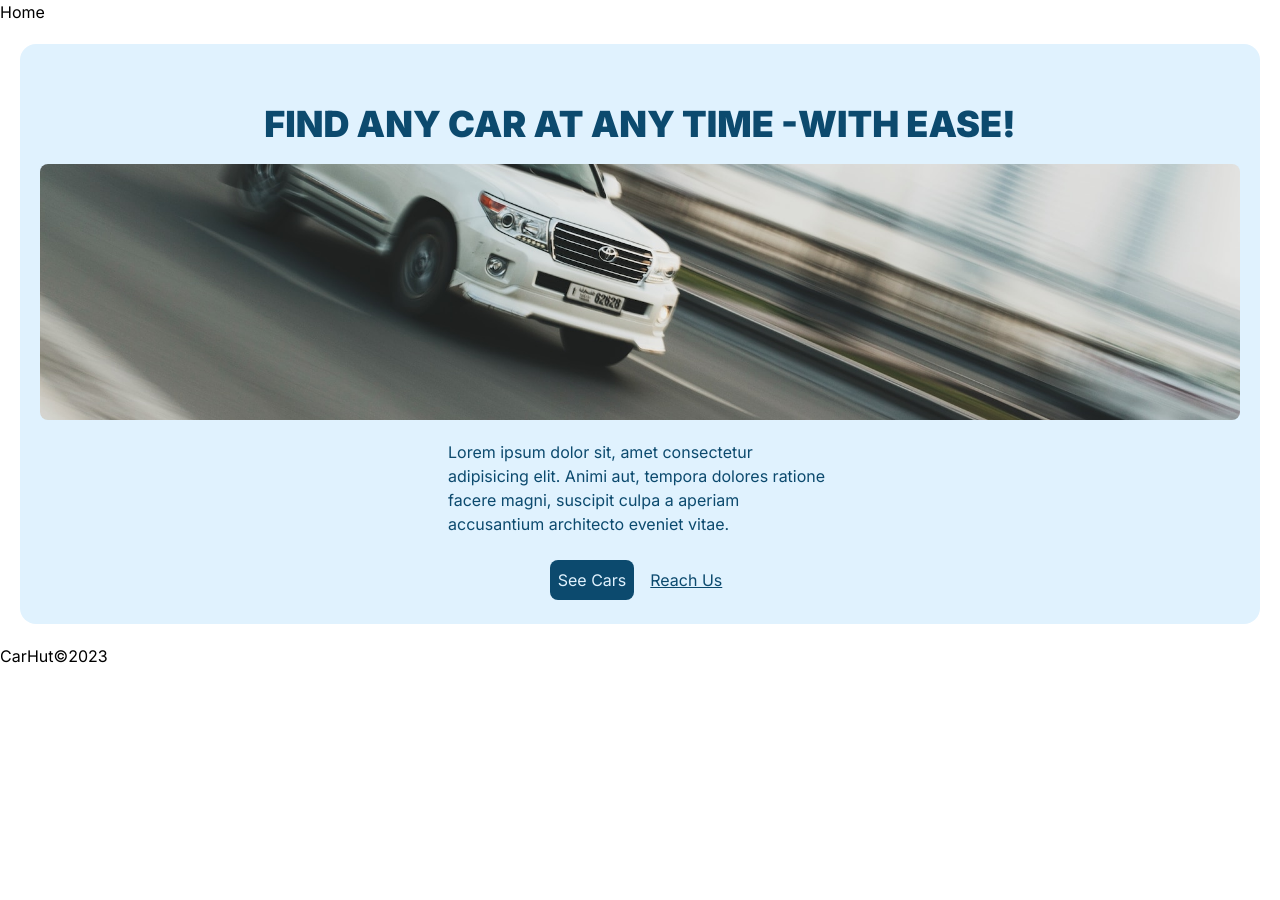
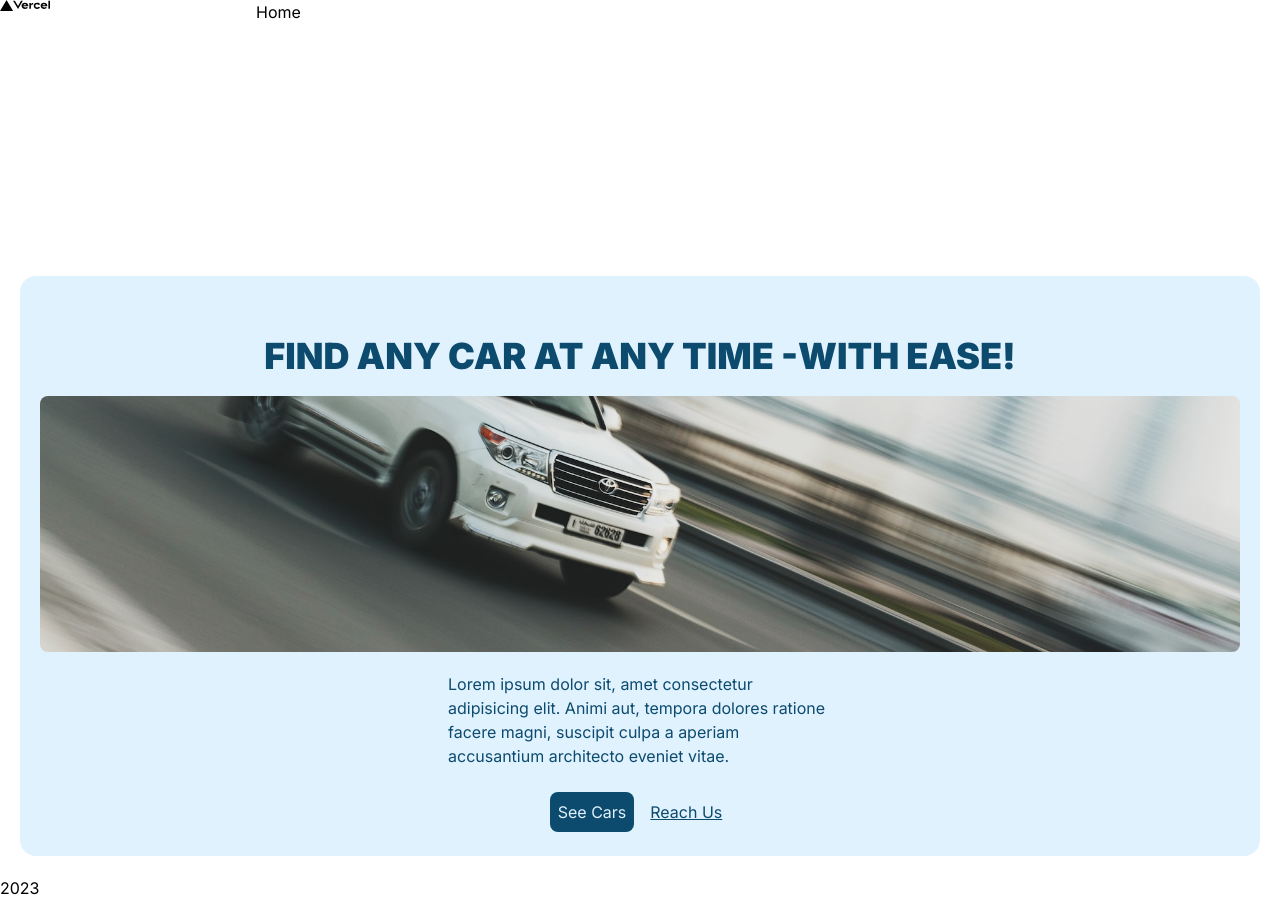
Before and after one commit to AviduDev/car-registry, a Next.js app: page / in a window 1280 px wide. Before the commit the page ends 800 px from the top, so only its background shows below. Built offline with nearby package versions, Linux system fonts and the light colour scheme.

Commit message:
la la la

```diff
--- a/components/Footer.tsx
+++ b/components/Footer.tsx
@@ -1,7 +1,14 @@
-let date = new Date().getFullYear();
+// let date = new Date().getFullYear();
+// const year = document.querySelector("#yaer")?.innerHTML
 
-export default function Footer() {
-    return(
-        <footer>CarHut©{date}</footer>
-    )
-}
+// document.getElementById("year")?.innerHTML = new Date().getFullYear();
+
+const Footer = () => {
+  return (
+    <footer>
+      <span id="year">2023</span>
+    </footer>
+  );
+};
+
+export default Footer;
--- a/components/Header.tsx
+++ /dev/null
@@ -1,7 +0,0 @@
-import Navbar from "./Navbar";
-
-export default function Header() {
-    return(
-        <Navbar />
-    )
-}
--- a/components/Navbar.tsx
+++ b/components/Navbar.tsx
@@ -1,13 +1,30 @@
+import Image from "next/image";
 import Link from "next/link";
 
-export default function Navbar() {
+const Navbar = () => {
   return (
-    <nav>
-      <ul>
-        <li>
-          <Link href="/">Home</Link>
-        </li>
-      </ul>
-    </nav>
+    <>
+      <header className="w-ful flex flex-row align-middle relative">
+        <div className="h-64 w-64">
+          <Image
+            src="/vercel.svg"
+            alt=""
+            height={50}
+            width={50}
+            objectPosition="center"
+            objectFit="contain"
+            className="abosolute"
+          />
+        </div>
+
+        <ul>
+          <li>
+            <Link href="/">Home</Link>
+          </li>
+        </ul>
+      </header>
+    </>
   );
-}
+};
+
+export default Navbar;
--- a/components/index.ts
+++ b/components/index.ts
@@ -1,5 +1,4 @@
 import Footer from "./Footer";
-import Header from "./Header";
 import Hero from "./Hero";
 import Navbar from "./Navbar";
 import PrimaryLink from "./PrimaryLink";
@@ -10,7 +9,6 @@ export {
     Hero,
     PrimaryLink,
     SecondaryLink,
-    Header,
     Footer,
     Navbar
 }
```
